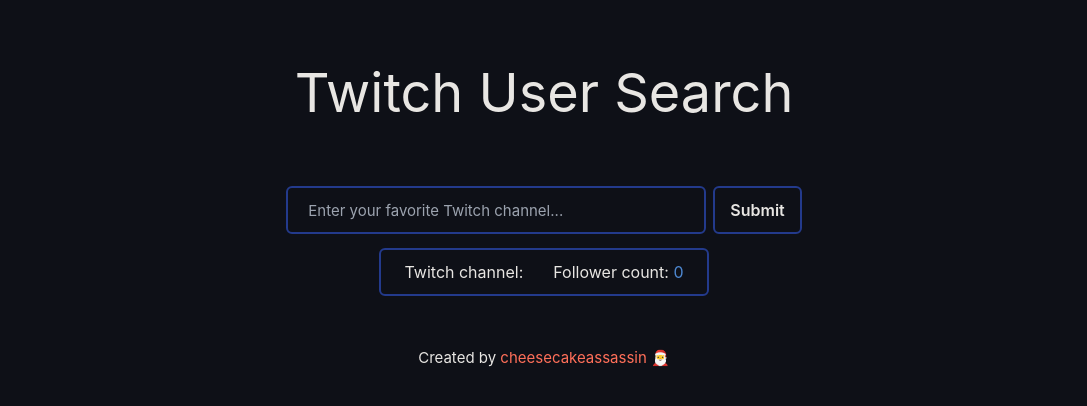
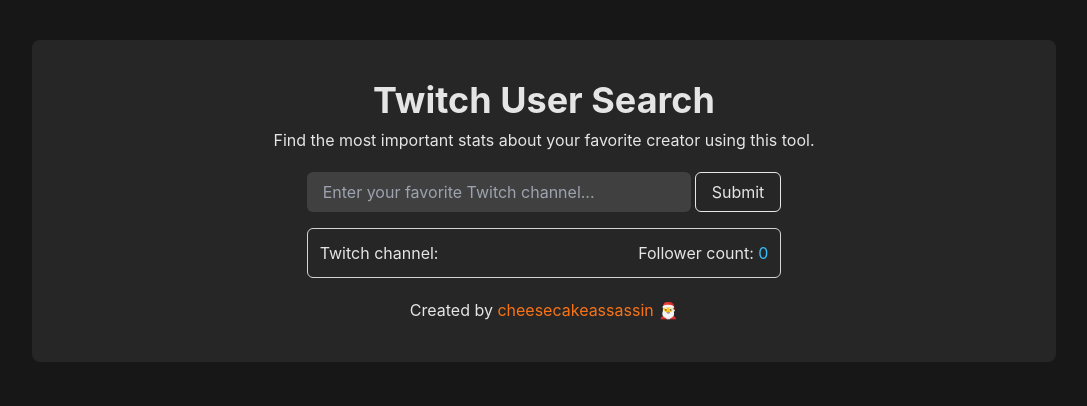
Before and after one commit to cheesecakeassassin/vue-twitch-user-search, a Vue app: page / in a window 1280 px wide. Both pictures are taken after typing "Sample" into the empty fields and a click on the button "Submit". Shown: the top 406 px of the page, without its empty margins (96-1183 px from the left). Built offline with nearby package versions, Linux system fonts and the light colour scheme; no server answers.

Commit message:
converted css to tailwind

```diff
--- a/index.html
+++ b/index.html
@@ -6,7 +6,7 @@
     <meta name="viewport" content="width=device-width, initial-scale=1.0" />
     <title>Twitch User Search</title>
   </head>
-  <body>
+  <body class="bg-neutral-900 antialiased text-neutral-200">
     <div id="app"></div>
     <script type="module" src="/src/main.js"></script>
   </body>
--- a/index.js
+++ b/index.js
@@ -1,6 +1,7 @@
 /* eslint-disable */
 require("dotenv").config(); // Safeguarding private keys in .env file
 const express = require("express"); // Web server
+const cors = require('cors');
 const path = require("path"); // Allows easy modifications to path
 const axios = require("axios"); // HTTP requests
 const Redis = require("redis"); // In-memory caching db
@@ -11,6 +12,7 @@
 
 app.use(express.urlencoded({ extended: true }));
 app.use(express.json());
+app.use(cors());
 
 // Redis client used to quickly cache using RAM
 let redisClient;
--- a/package.json
+++ b/package.json
@@ -12,6 +12,7 @@
   "dependencies": {
     "axios": "^0.27.2",
     "concurrently": "^7.2.1",
+    "cors": "^2.8.5",
     "dotenv": "^16.0.1",
     "express": "^4.18.1",
     "nodemon": "^2.0.16",
--- a/src/App.vue
+++ b/src/App.vue
@@ -1,40 +1,51 @@
-<script setup>
-import UserSearch from "@/components/UserSearch.vue";
-</script>
+<template>
+  <div class="w-screen h-screen overflow-hidden">
+    <div class="max-w-screen-lg mx-auto bg-neutral-800 rounded-lg mt-10 p-10 font-['Inter']">
+      <div class="text-center">
+        <h1 class="text-4xl font-bold">Twitch User Search</h1>
+        <p class="mt-2">
+          Find the most important stats about your favorite creator using this
+          tool.
+        </p>
+      </div>
 
-<template>
-  <header>
-    <h1 class="title">Twitch User Search</h1>
-  </header>
-  <UserSearch />
-  <footer>
-    <p>
+      <div class="flex mt-5">
+        <UserSearch class="mx-auto" />
+      </div>
+
+      <div class="text-center mt-5">
         Created by
         <a
+          class="text-orange-500"
           href="https://github.com/cheesecakeassassin"
           target="_blank"
           rel="noreferrer noopener"
         >
           cheesecakeassassin 🎅
         </a>
-    </p>
-  </footer>
+      </div>
+    </div>
+  </div>
 </template>
+
+<script setup>
+import UserSearch from "@/components/UserSearch.vue";
+</script>
 
 <style>
 @import "@/assets/base.css";
-
+/*
 p {
   text-align: center;
-}
+} */
 
-a {
+/* a {
   text-decoration: none;
   color: rgb(255, 111, 89);
   transition: 0.4s;
-}
+} */
 
-@media (hover: hover) {
+/* @media (hover: hover) {
   a:hover {
     background-color: rgba(255, 111, 89, 0.2);
   }
@@ -44,5 +55,5 @@
   font-size: 54px;
   text-align: center;
   margin-top: 50px;
-}
+} */
 </style>
--- a/src/assets/base.css
+++ b/src/assets/base.css
@@ -2,7 +2,7 @@
 @tailwind components;
 @tailwind utilities;
 
-/* color palette from <https://github.com/vuejs/theme> */
+/* color palette from <https://github.com/vuejs/theme>
 :root {
   --vt-c-white: #ffffff;
   --vt-c-white-soft: #f8f8f8;
@@ -26,7 +26,7 @@
 }
 
 /* semantic color variables for this project */
-:root {
+/* :root {
   --color-background: var(--vt-c-white);
   --color-background-soft: var(--vt-c-white-soft);
   --color-background-mute: var(--vt-c-white-mute);
@@ -61,12 +61,11 @@
   margin: 0;
   position: relative;
   font-weight: normal;
-}
+} */
 
-body {
+/* body {
   min-height: 100vh;
   color: var(--color-text);
-  background: var(--color-background);
   transition: color 0.5s, background-color 0.5s;
   line-height: 1.6;
   font-family: Inter, sans-serif;
@@ -76,4 +75,4 @@
   -moz-osx-font-smoothing: grayscale;
   color: rgb(232, 230, 227);
   background-color: rgb(14, 16, 23);
-}
+} */
--- a/src/components/UserSearch.vue
+++ b/src/components/UserSearch.vue
@@ -1,3 +1,50 @@
+<template>
+  <form class="" @submit="handleSubmit">
+    <div class="flex h-10">
+      <input
+        class="w-96 bg-neutral-700 px-4 rounded-md outline-0"
+        type="text"
+        name="name"
+        :value="formInput"
+        @change="
+          (event) => {
+            formInput = event.target.value;
+          }
+        "
+        placeholder="Enter your favorite Twitch channel..."
+        autoComplete="off"
+        pattern="^[a-zA-Z0-9_]{4,25}$"
+      />
+      <button
+        type="submit"
+        class="rounded-md px-4 border hover:bg-sky-800 ml-1"
+      >
+        Submit
+      </button>
+    </div>
+    <div class="flex flex-column mt-4" v-if="hasSearched">
+      <div
+        class="flex grow justify-between p-3 border border-neutral-300 rounded-md"
+      >
+        <div>
+          Twitch channel:
+          <a
+            class="text-orange-500"
+            :href="twitchChannel + user"
+            target="_blank"
+            rel="noreferrer noopener"
+          >
+            {{ user }}
+          </a>
+        </div>
+        <div>
+          Follower count: <span class="text-sky-400">{{ followers.toLocaleString() }}</span>
+        </div>
+      </div>
+    </div>
+  </form>
+</template>
+
 <script>
 import axios from "axios"; // Used to make HTTP requests
 
@@ -8,9 +55,9 @@
     return {
       hasSearched: false,
       formInput: "",
-      user: "", // Placeholder while I configure backend
-      followers: 0, // Placeholder while I configure backend
-      twitchChannel: `https://www.twitch.tv/${this.user}`,
+      user: "",
+      followers: 0,
+      twitchChannel: "https://www.twitch.tv/",
     };
   },
 
@@ -33,54 +80,20 @@
         let username = event.target.name.value;
 
         // Makes an API call to the ExpressJS server
-        axios.get(`/users/${username}`).then((res) => {
-          this.user = res.data.user;
-          this.followers = res.data.followers;
-        });
+        axios
+          .get(`http://localhost:3001/users/${username}`)
+          .then((response) => {
+            this.user = response.data.user;
+            this.followers = response.data.followers;
+          });
       }
     },
   },
 };
-
 </script>
 
-<template>
-  <section>
-    <form id="user-search" @submit="handleSubmit">
-      <div>
-        <input
-          type="text"
-          name="name"
-          :value="formInput"
-          @change="
-            (e) => {
-              formInput = e.target.value;
-            }
-          "
-          placeholder="Enter your favorite Twitch channel..."
-          autoComplete="off"
-          pattern="^[a-zA-Z0-9_]{4,25}$"
-        />
-      </div>
-      <button type="submit" class="submit w-button">Submit</button>
-      <hr />
-      <div class="results" v-if="hasSearched">
-        <p class="channel">
-          Twitch channel:
-          <a :href="twitchChannel" target="_blank" rel="noreferrer noopener">
-            {{ user }}
-          </a>
-        </p>
-        <p class="followers">
-          Follower count: <span>{{ followers.toLocaleString() }}</span>
-        </p>
-      </div>
-    </form>
-  </section>
-</template>
-
 <style>
-a {
+/* a {
   text-decoration: none;
   color: rgb(255, 111, 89);
 }
@@ -309,4 +322,5 @@
     margin-top: 40px;
   }
 }
+*/
 </style>
```
Also changed, not shown: 1 other file (tests, documents, lock files or other folders). Lines whose indentation alone changed are shown as unchanged.
